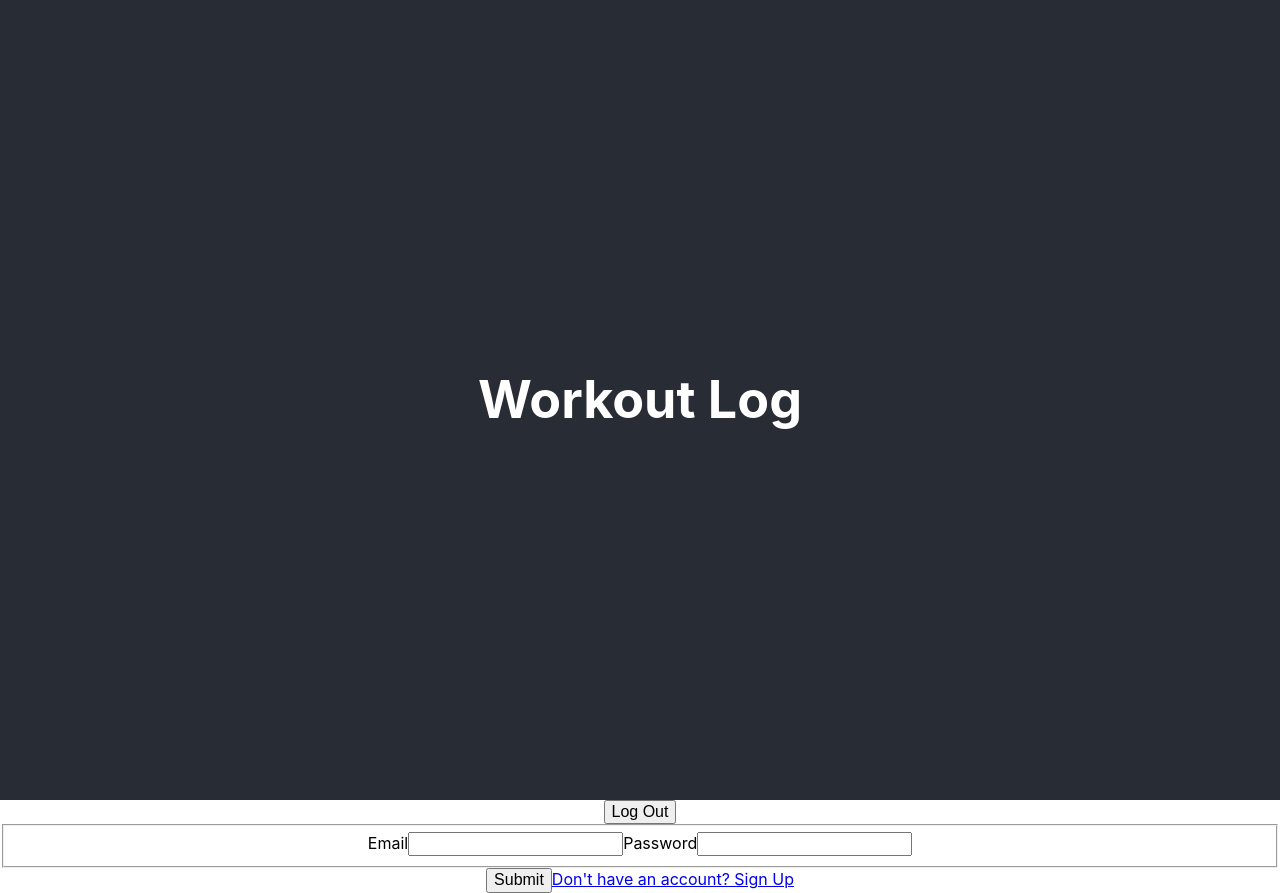
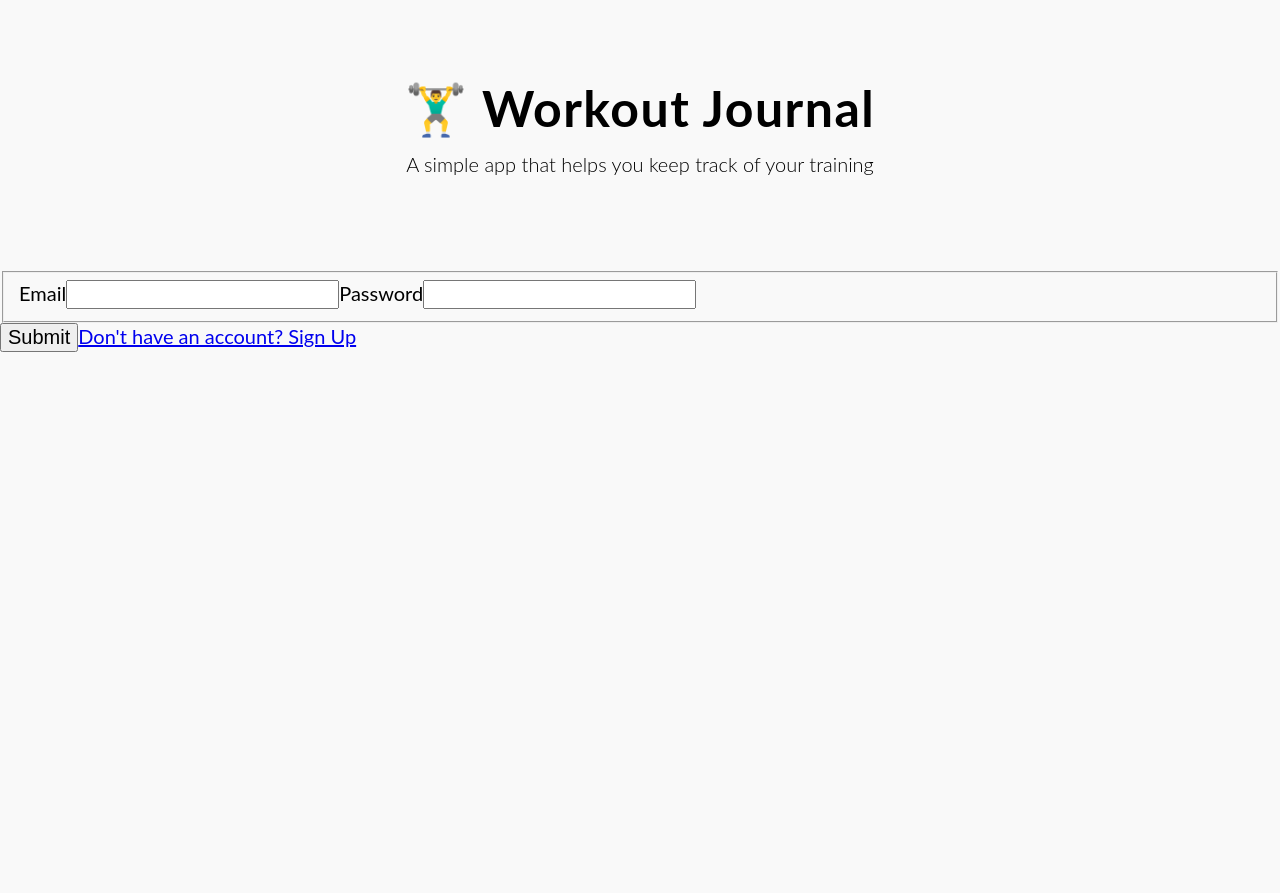
Before and after one commit to aaronjunehee/workout-log, a React (Create React App) app: page /login in a window 1280 px wide. After the commit the page ends 800 px from the top, so only its background shows below. Built offline with nearby package versions, Linux system fonts and the light colour scheme; no server answers.

Commit message:
styling app header, creating style files, and moved log out button

```diff
--- a/api/routes/logs.js
+++ b/api/routes/logs.js
@@ -6,6 +6,7 @@ const router = express.Router()
 
 router.use(verifyToken)
 router.route('/')
+
   .get(async (req, res) => {
     const logs = await getLogsByUser(req.user.id)
     res.json(logs)
--- a/src/App.js
+++ b/src/App.js
@@ -38,12 +38,12 @@ function App() {
   }
 
   return (
-    <div className='App'>
-      <header className='App-header'>
-        <h1>Workout Log</h1>
+    <div className='app'>
+      <header className='app-header'>
+        <h1>🏋️‍♂️ Workout Journal</h1>
+        <p>A simple app that helps you keep track of your training</p>
       </header>
       <main>
-        <button onClick={logOut}>Log Out</button>
         <Router>
           <Switch>
               <Route
@@ -58,7 +58,7 @@ function App() {
               />
               <Route
                 path='/'
-                render={props => !user ? <Redirect to='/login' /> : <WorkoutLog {...props} />}
+                render={props => !user ? <Redirect to='/login' /> : <WorkoutLog logOut={logOut} {...props} />}
               />
           </Switch>
         </Router>
--- a/src/components/WorkoutLog.js
+++ b/src/components/WorkoutLog.js
@@ -21,6 +21,7 @@ function WorkoutLog(props) {
 
   return (
     <div className="logs">
+      <button onClick={(e)=>{props.logOut(e)}}>Log Out</button>
       {logs.length > 0 && logs.map((log) => {
         return (
           <div key={uuid.v4()}>
--- a/src/styles/App.scss
+++ b/src/styles/App.scss
@@ -1,5 +1,7 @@
 @import './partials/setup';
-@import './partials/test';
+@import './partials/mixins';
+@import './partials/global';
+@import './partials/app';
 
 .App {
   text-align: center;
--- /dev/null
+++ b/src/styles/partials/_app.scss
@@ -0,0 +1,12 @@
+.app-header {
+  text-align: center;
+  padding: 80px 0;
+  h1 {
+    font-size: 5rem;
+    letter-spacing: 1.5px;
+  }
+  p {
+    padding: 15px 0;
+    font-weight: 300;
+  }
+}
--- /dev/null
+++ b/src/styles/partials/_global.scss
@@ -0,0 +1,29 @@
+html {
+    font-size: 62.5%;
+}
+
+body {
+    font-size: 2rem;
+    font-family: $primaryFont;
+    background: $offWhite;
+}
+
+ul {
+    list-style: none;
+    padding-left: 0;
+}
+
+h1,
+h2,
+h3,
+h4,
+p,
+ol {
+    margin: 0;
+    padding: 0;
+}
+
+img {
+    display: block;
+    width: 100%;
+}
--- /dev/null
+++ b/src/styles/partials/_mixins.scss
@@ -0,0 +1,10 @@
+
+$primaryFont: 'Lato', sans-serif;
+$secondaryFont: 'Playfair Display', serif;
+
+$black: #363636;
+$grey: #54575a;
+$green: #91bd7b;
+$offWhite: #f9f9f9;
+$blue: #5ba5a4;
+$red: #fa2532;
--- a/src/styles/partials/_test.scss
+++ /dev/null
@@ -1,3 +0,0 @@
-.App-header {
-  background-color: #282c34;
-}
```
